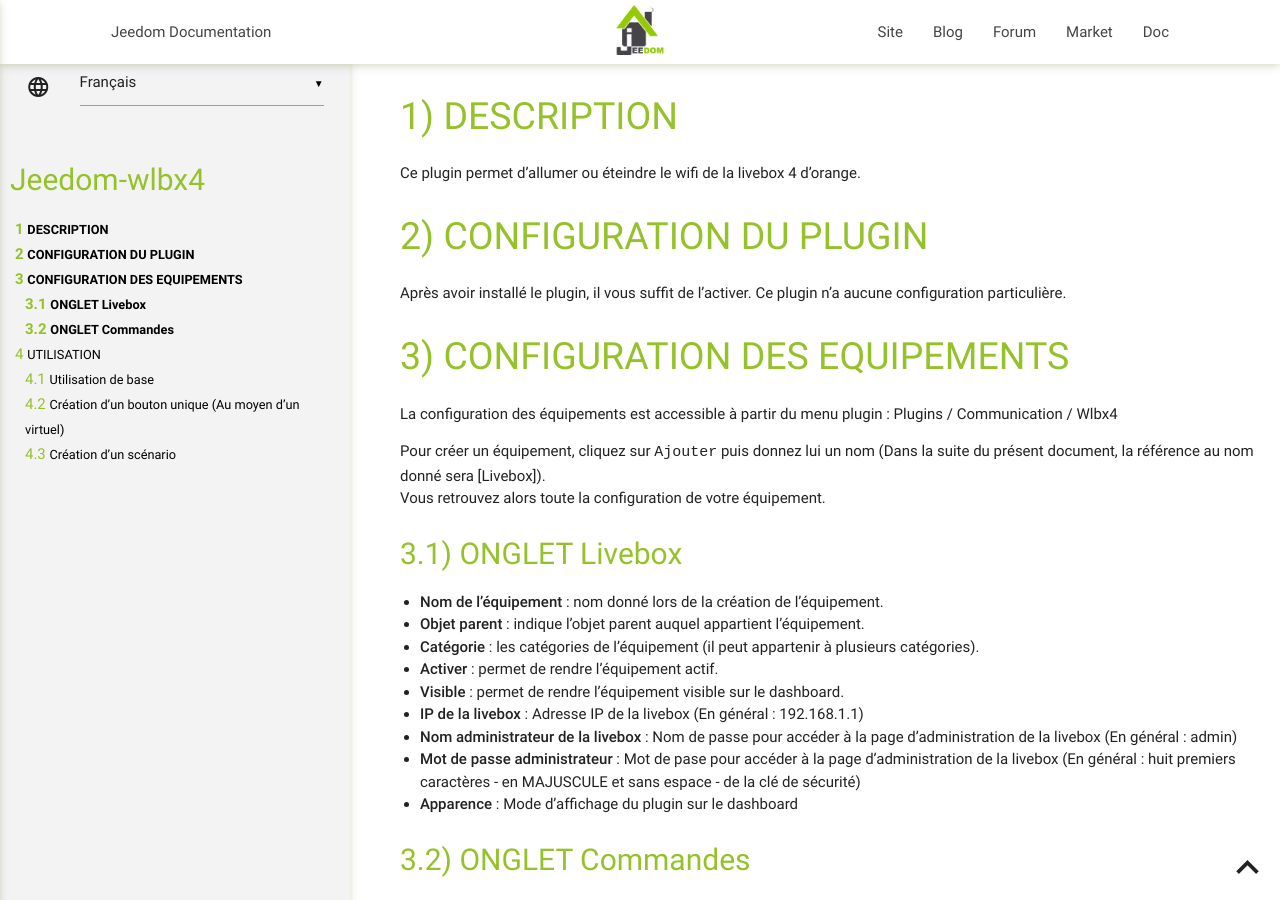
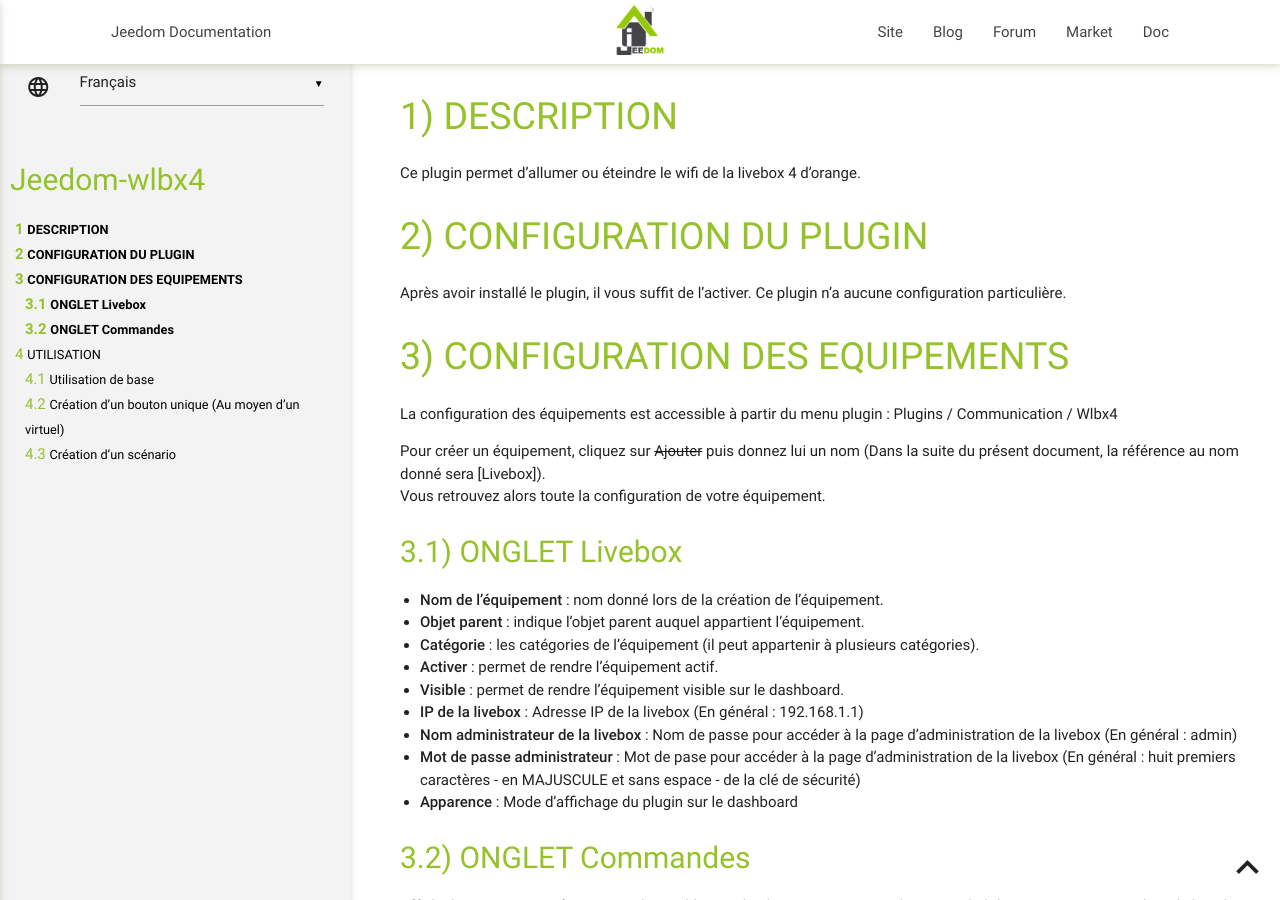
Before and after one commit to pebteam/jeedom-wlbx4, a Jekyll site: the page built from docs/fr_FR/index.md, in a window 1280 px wide and 900 px high. Built offline with Jekyll 4.4.1, drawn with Linux system fonts in a browser that asks for light colours; our own code applies the rules of GitHub Pages for plain Markdown files.

Commit message:
Add files via upload

```diff
--- a/docs/fr_FR/index.md
+++ b/docs/fr_FR/index.md
@@ -11,7 +11,7 @@ CONFIGURATION DES EQUIPEMENTS
 La configuration des équipements est accessible à partir du menu plugin :
 Plugins / Communication / Wlbx4
 
-Pour créer un équipement, cliquez sur **`Ajouter`** puis donnez lui un nom (Dans la suite du présent document, la référence au nom donné sera [Livebox]).
+Pour créer un équipement, cliquez sur ~~Ajouter~~ puis donnez lui un nom (Dans la suite du présent document, la référence au nom donné sera [Livebox]).
 Vous retrouvez alors toute la configuration de votre équipement.
 
 ONGLET Livebox
```
